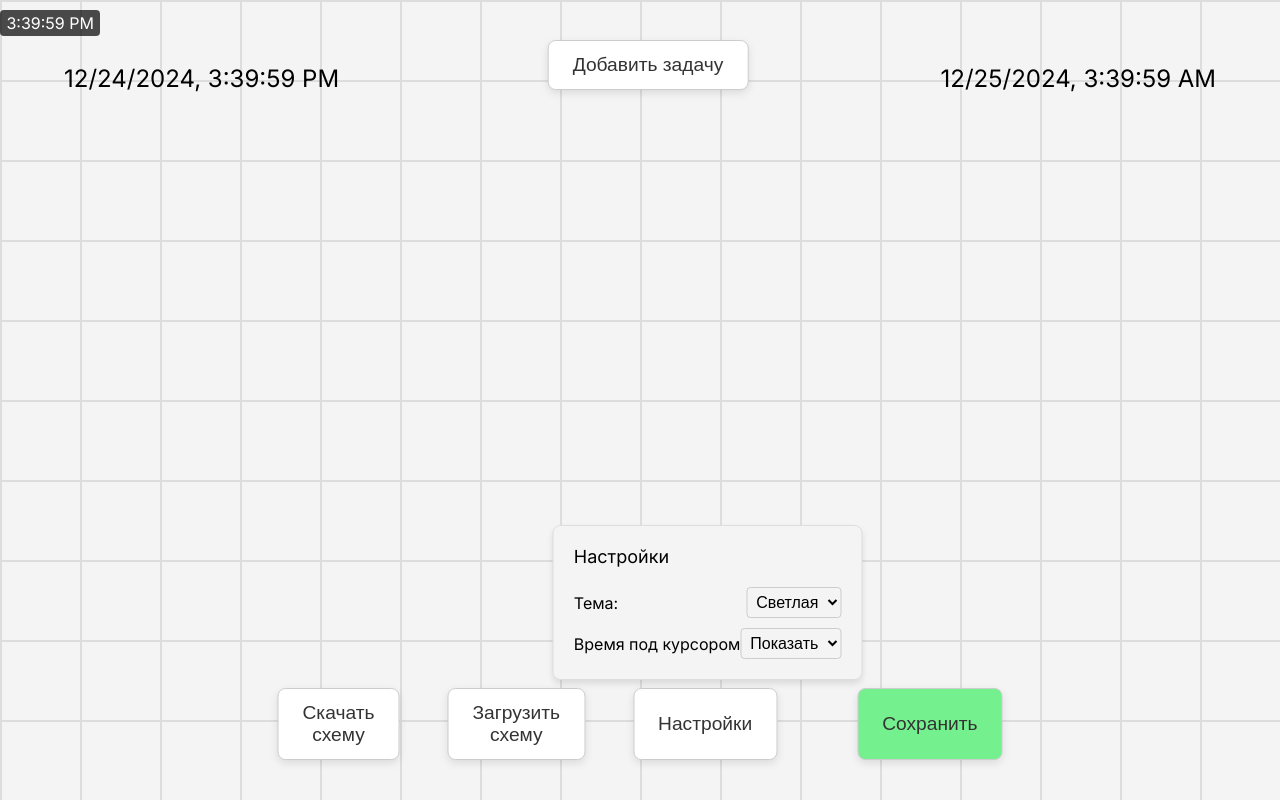
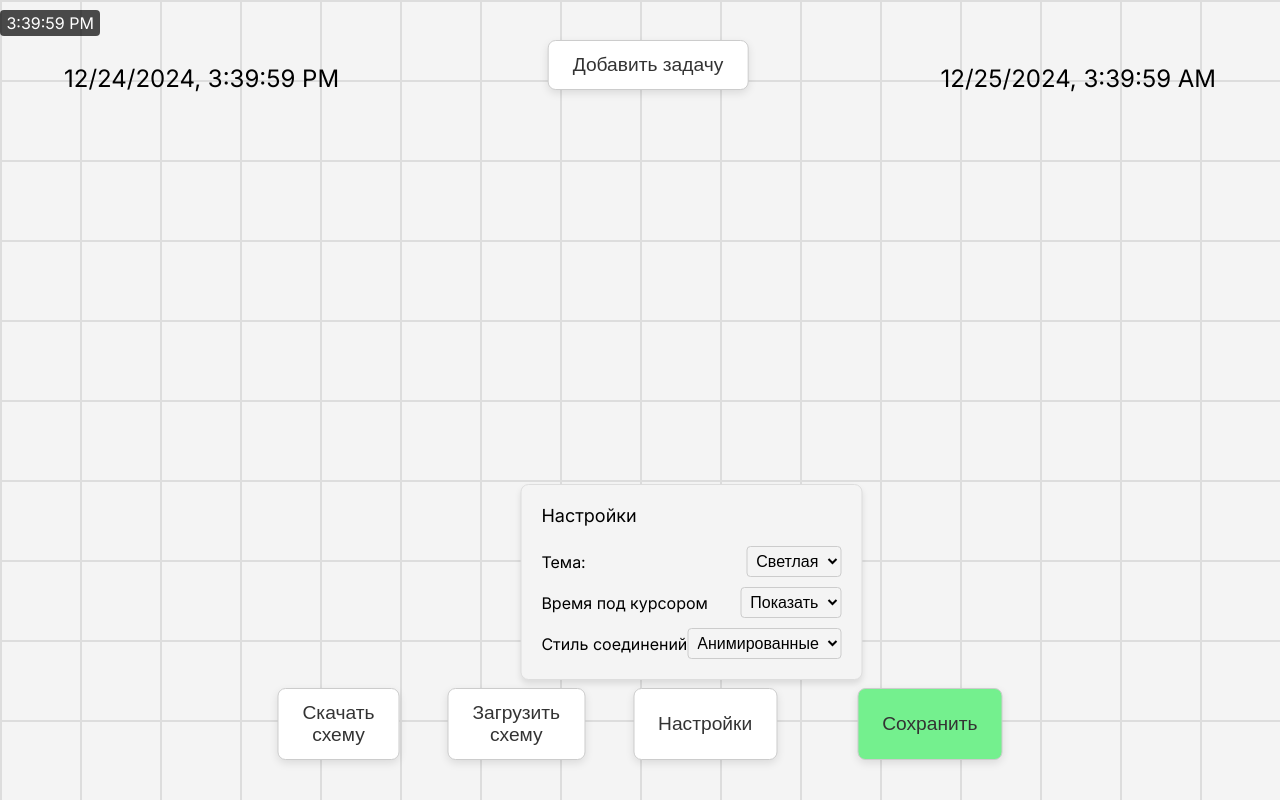
Before and after one commit to nikitakuvsh/task-schema, a React (Create React App) app: page /tasks-manager in a window 1280 px wide. Both pictures are taken after a click on the button "Настройки". Built offline with nearby package versions, Linux system fonts and the light colour scheme.

Commit message:
add styleLeaderLine in Settings

```diff
--- a/src/components/TaskManager/LeaderLines.jsx
+++ b/src/components/TaskManager/LeaderLines.jsx
@@ -1,7 +1,7 @@
 import React, { useEffect, useRef } from "react";
 import LeaderLine from "react-leader-line";
 
-function LeaderLines({ blocks, connections = [], planeOffset, onUpdateLines, scale, isDarkTheme }) {
+function LeaderLines({ blocks, connections = [], planeOffset, onUpdateLines, scale, isDarkTheme, isAnimatedLine }) {
     const leaderLinesRef = useRef([]);
     const leaderlines = document.querySelectorAll('.leader-lines');
 
@@ -26,7 +26,7 @@ function LeaderLines({ blocks, connections = [], planeOffset, onUpdateLines, sca
                         const line = new LeaderLine(startBlock, endBlock, {
                             color: isDarkTheme ? "#ffffff" : "#000000",
                             size: 3 * scale,
-                            dash: { animation: true },
+                            dash: isAnimatedLine ? {animation: true} : false,
                             startPlug: "disc",
                             endPlug: "arrow1",
                         });
@@ -57,7 +57,7 @@ function LeaderLines({ blocks, connections = [], planeOffset, onUpdateLines, sca
                 }
             });
         };
-    }, [connections, blocks, planeOffset, isDarkTheme]);
+    }, [connections, blocks, planeOffset, isDarkTheme, isAnimatedLine]);
 
     // Экспорт метода для внешнего обновления
     useEffect(() => {
--- a/src/components/TaskManager/Settings/Settings.jsx
+++ b/src/components/TaskManager/Settings/Settings.jsx
@@ -1,7 +1,7 @@
 import React, { useState } from "react";
 import "./Settings.css";
 
-function Settings({ toggleTheme, isDarkTheme, toggleTimelineUnderCursor, isTimelineUnderCursorHidden }) {
+function Settings({ toggleTheme, isDarkTheme, toggleTimelineUnderCursor, isTimelineUnderCursorHidden, toggleTypeLeaderLine, isAnimatedLine }) {
     const [isSettingsMenuOpen, setIsSettingsMenuOpen] = useState(false);
 
     return (
@@ -30,6 +30,14 @@ function Settings({ toggleTheme, isDarkTheme, toggleTimelineUnderCursor, isTimel
                                     <option value='visible'>Показать</option>
                                 </select>
                             </label>
+
+                            <label className="settings-menu__label">
+                                <span>Стиль соединений</span>
+                                <select className="settings-menu__select" onChange={toggleTypeLeaderLine} value={isAnimatedLine ? 'animation' : 'static'}>
+                                    <option value='animation'>Анимированные</option>
+                                    <option value='static'>Статические</option>
+                                </select>
+                            </label>
                         </div>
                     </div>
                 )}
--- a/src/components/TaskManager/TaskManager.jsx
+++ b/src/components/TaskManager/TaskManager.jsx
@@ -33,6 +33,7 @@ function TaskManager() {
     const [deadlineBlock, setDeadlineBlock] = useState({BlockStartDate: 0, BlockEndDate: 0});
     const [isDarkTheme, setIsDarkTheme] = useState(false);
     const [isTimelineUnderCursorHidden, setIsTimelineUnderCursorHidden] = useState(false);
+    const [isAnimatedLine, setIsAnimatedLine] = useState(true);
 
     const toggleTheme = () => {
         setIsDarkTheme((prev) => !prev);
@@ -40,6 +41,10 @@ function TaskManager() {
 
     const toggleTimelineUnderCursor = () => {
         setIsTimelineUnderCursorHidden((prev) => !prev);
+    }
+
+    const toggleTypeLeaderLine = () => {
+        setIsAnimatedLine((prev) => !prev);
     }
 
     const handleLeaderLinesUpdate = (updateFn) => {
@@ -432,12 +437,12 @@ function TaskManager() {
                 {selection && (
                     <div className="block--select" style={{left: `${selection.x}px`, top: `${selection.y}px`, width: `${selection.width}px`, height: `${selection.height}px`,}}/>
                 )}
-                <LeaderLines blocks={blocks} connections={connections} planeOffset={planeOffset} onUpdateLines={handleLeaderLinesUpdate} scale={scale} isDarkTheme={isDarkTheme}/>
+                <LeaderLines blocks={blocks} connections={connections} planeOffset={planeOffset} onUpdateLines={handleLeaderLinesUpdate} scale={scale} isDarkTheme={isDarkTheme} isAnimatedLine={isAnimatedLine}/>
             </div>
             <div className="task-manager__buttons-container">
                 <button className="task-manager__button button--save-schema">Скачать схему</button>
                 <button className="task-manager__button button--load-schema">Загрузить схему</button>
-                <Settings toggleTheme={toggleTheme} isDarkTheme={isDarkTheme} toggleTimelineUnderCursor={toggleTimelineUnderCursor} isTimelineUnderCursorHidden={isTimelineUnderCursorHidden}/>
+                <Settings toggleTheme={toggleTheme} isDarkTheme={isDarkTheme} toggleTimelineUnderCursor={toggleTimelineUnderCursor} isTimelineUnderCursorHidden={isTimelineUnderCursorHidden} toggleTypeLeaderLine={toggleTypeLeaderLine} isAnimatedLine={isAnimatedLine}/>
                 <button className="task-manager__button button--save">Сохранить</button>
             </div>
             {asideVisible && <AsideRight onClose={() => setAsideVisible(false)} deadline={deadlineBlock} blockIndex={draggingBlockIndex}/>}
```
